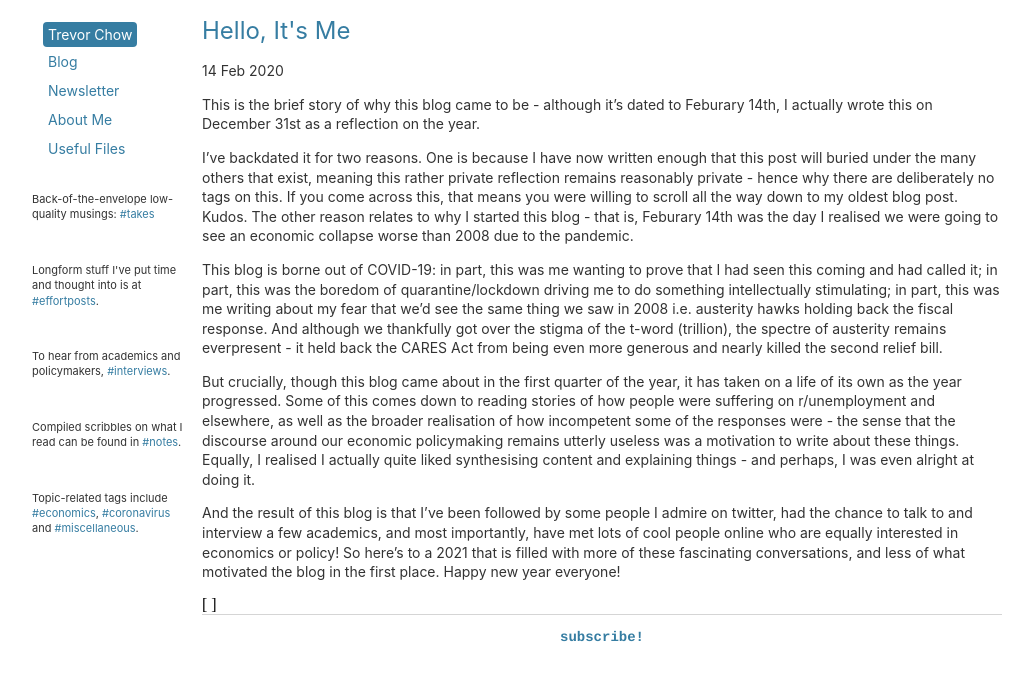
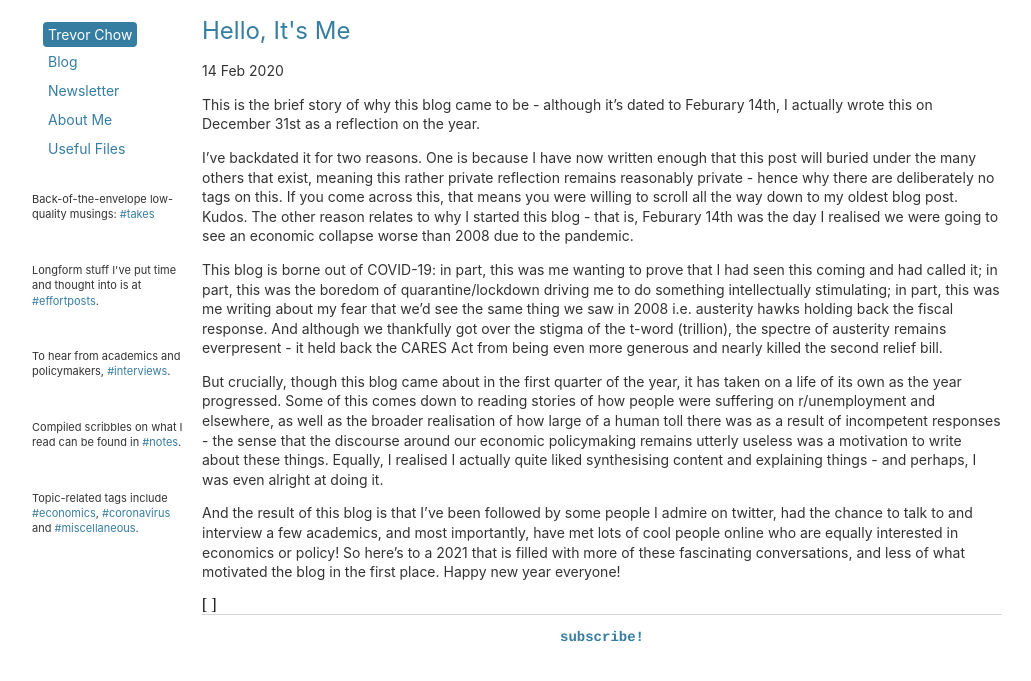
Before and after one commit to tmychow/tmychow.github.io, a Jekyll site: the page built from _posts/2020-02-14-hello-it's-me.md, in a window 1280 px wide. Shown: the top 681 px of the page, without its empty margins (28-1059 px from the left). Built offline with Jekyll 4.4.1, drawn with Linux system fonts in a browser that asks for light colours.

Commit message:
Update 2020-02-14-hello-it's-me.md

```diff
--- a/_posts/2020-02-14-hello-it's-me.md
+++ b/_posts/2020-02-14-hello-it's-me.md
@@ -10,6 +10,6 @@ I've backdated it for two reasons. One is because I have now written enough that
 
 This blog is borne out of COVID-19: in part, this was me wanting to prove that I had seen this coming and had called it; in part, this was the boredom of quarantine/lockdown driving me to do something intellectually stimulating; in part, this was me writing about my fear that we'd see the same thing we saw in 2008 i.e. austerity hawks holding back the fiscal response. And although we thankfully got over the stigma of the t-word (trillion), the spectre of austerity remains everpresent - it held back the CARES Act from being even more generous and nearly killed the second relief bill.
 
-But crucially, though this blog came about in the first quarter of the year, it has taken on a life of its own as the year progressed. Some of this comes down to reading stories of how people were suffering on r/unemployment and elsewhere, as well as the broader realisation of how incompetent some of the responses were - the sense that the discourse around our economic policymaking remains utterly useless was a motivation to write about these things. Equally, I realised I actually quite liked synthesising content and explaining things - and perhaps, I was even alright at doing it.
+But crucially, though this blog came about in the first quarter of the year, it has taken on a life of its own as the year progressed. Some of this comes down to reading stories of how people were suffering on r/unemployment and elsewhere, as well as the broader realisation of how large of a human toll there was as a result of incompetent responses - the sense that the discourse around our economic policymaking remains utterly useless was a motivation to write about these things. Equally, I realised I actually quite liked synthesising content and explaining things - and perhaps, I was even alright at doing it.
 
 And the result of this blog is that I've been followed by some people I admire on twitter, had the chance to talk to and interview a few academics, and most importantly, have met lots of cool people online who are equally interested in economics or policy! So here's to a 2021 that is filled with more of these fascinating conversations, and less of what motivated the blog in the first place. Happy new year everyone!
```
